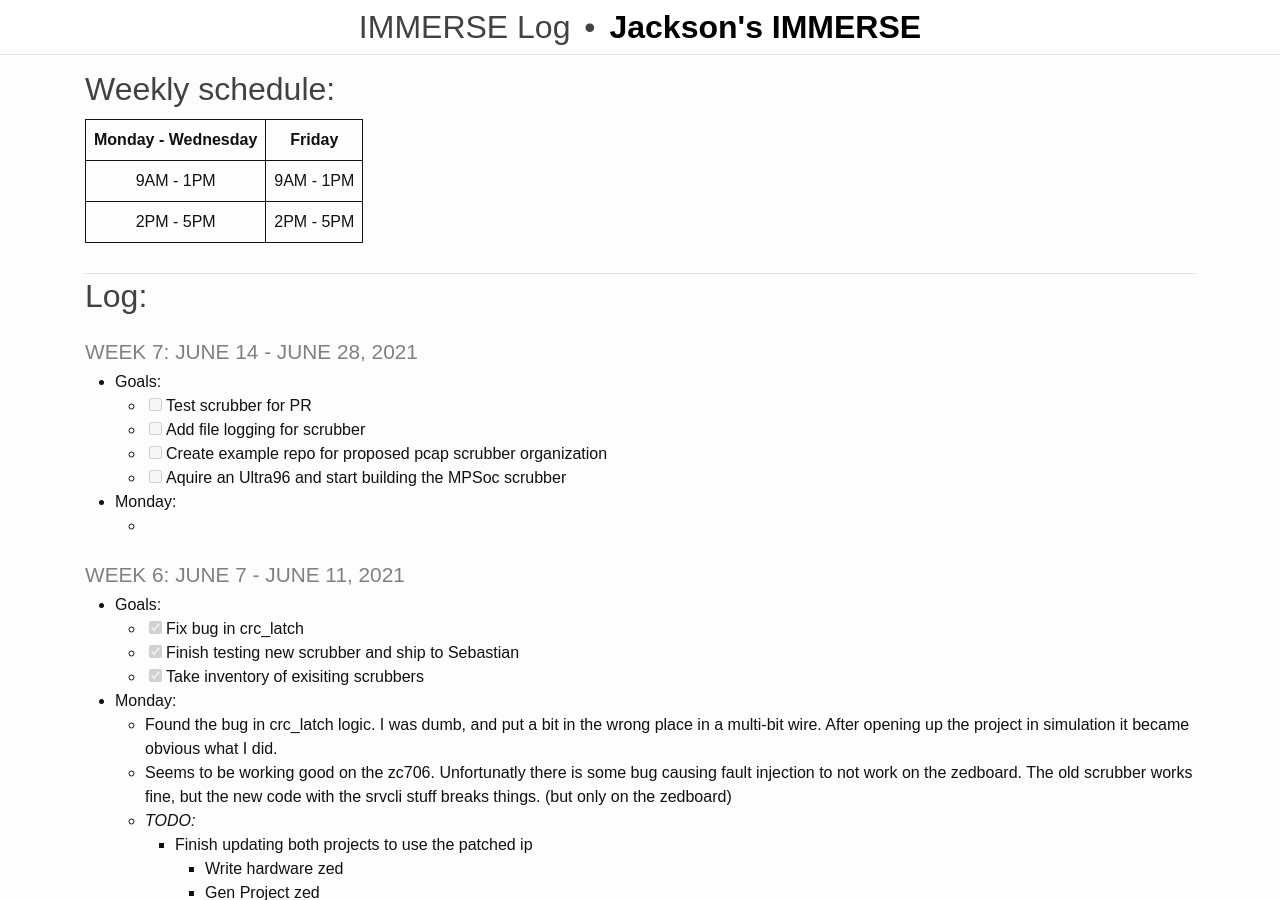
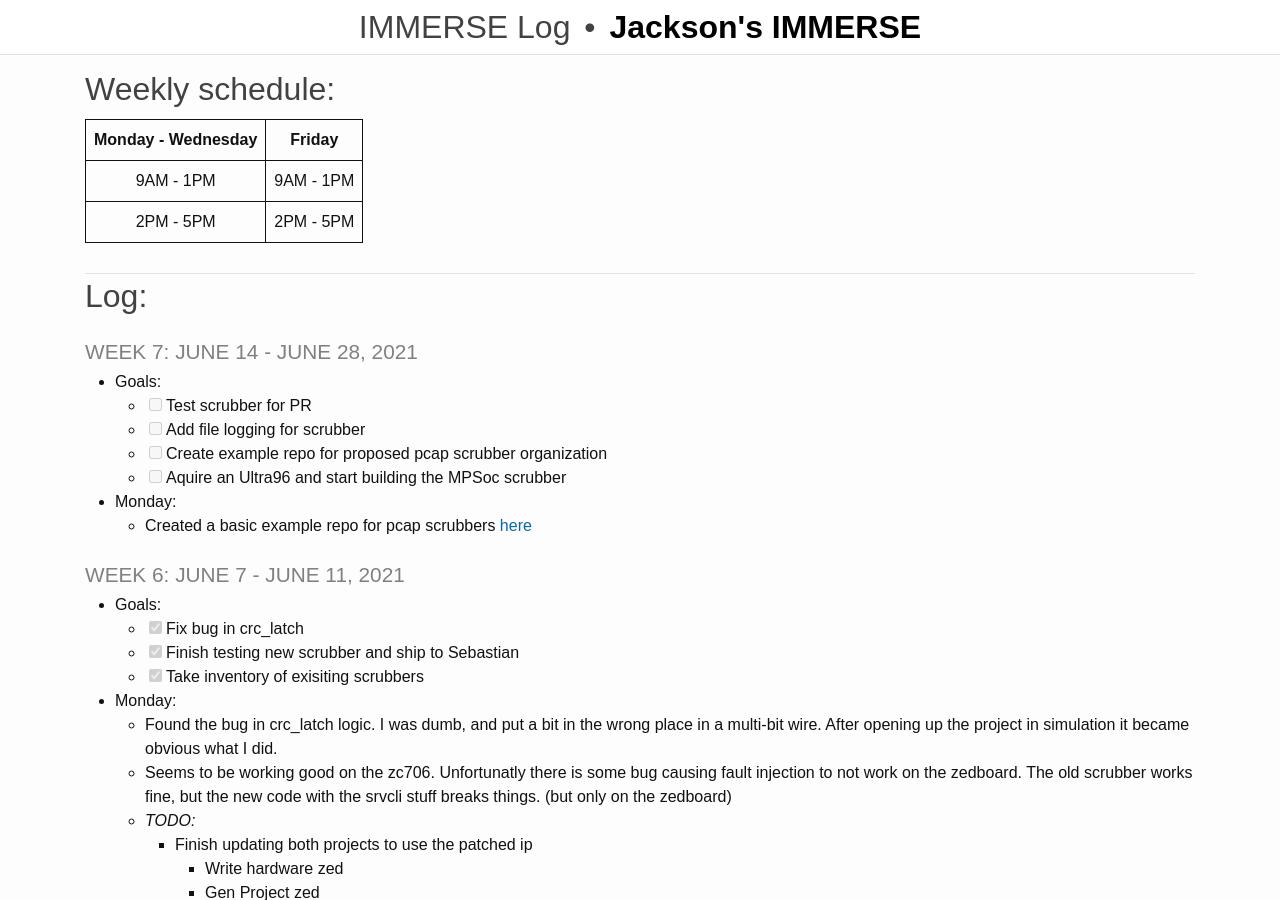
Before and after one commit to rjsmith1999/IMMERSE, a Jekyll site: the page built from _pages/log.md, in a window 1280 px wide and 900 px high. Built offline with Jekyll 4.4.1, drawn with Linux system fonts in a browser that asks for light colours.

Commit message:
Update Log

```diff
--- a/_pages/log.md
+++ b/_pages/log.md
@@ -22,7 +22,7 @@ title: IMMERSE Log
   - [ ] Aquire an Ultra96 and start building the MPSoc scrubber
 
 * **Monday**:
-  -
+  - Created a basic example repo for pcap scrubbers [here](https://github.com/rjsmith1999/pcap_scrubbing)
 
 ### Week 6: June 7 - June 11, 2021
 * **Goals**:
```
